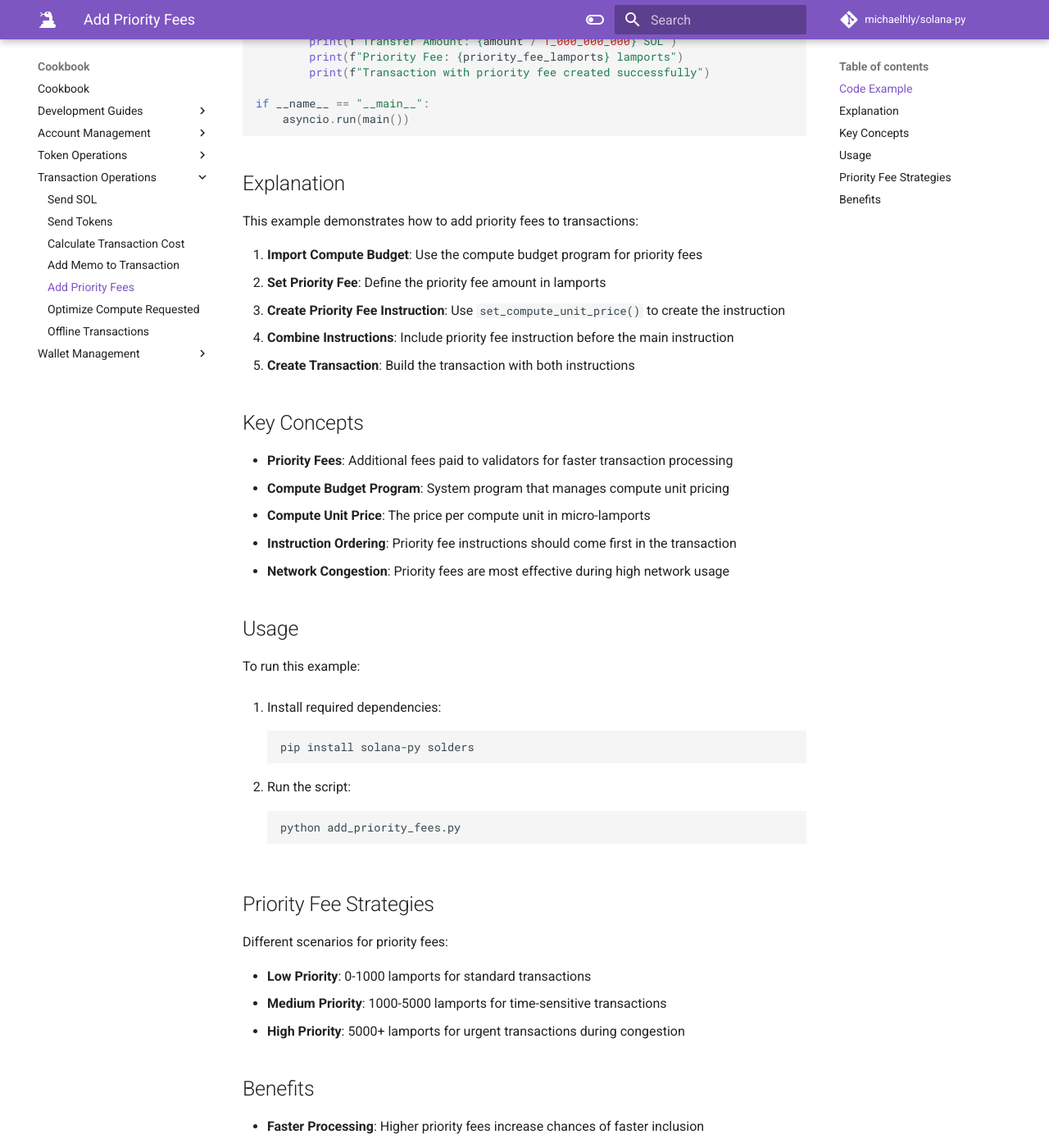
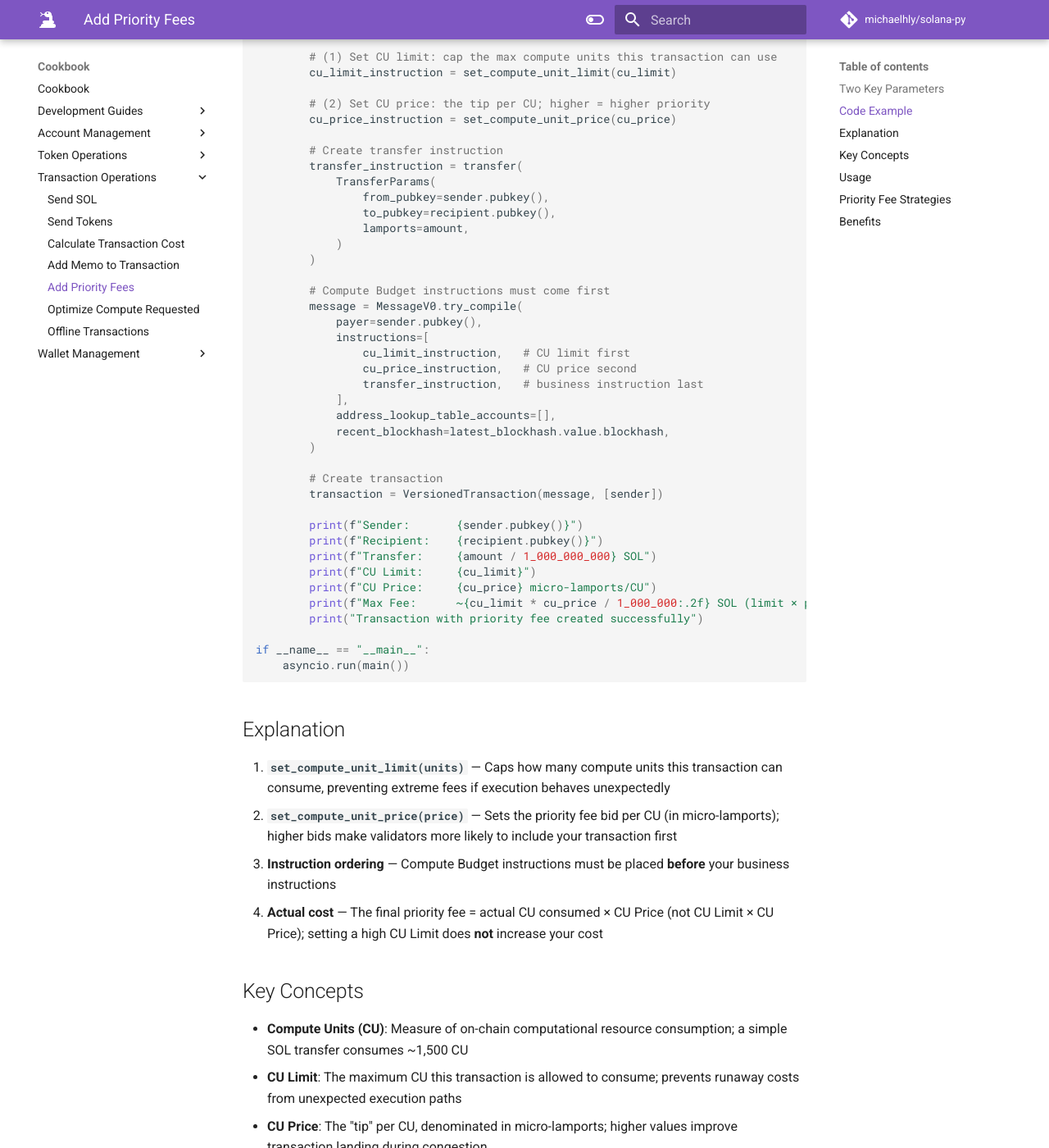
Before and after one commit to michaelhly/solana-py, an MkDocs documentation site: the page built from docs/cookbook/transaction-operations/add-priority-fees.md, in a window 1280 px wide and 1400 px high, scrolled down 1405 px. Shown: the whole window at 82% size. Built offline with MkDocs 1.6.1 and Material for MkDocs 9.7.7, drawn with Linux system fonts in a browser that asks for light colours; comment, search, counter and statistics services are not loaded; some of the changed text lies outside the part shown.

Commit message:
add priority fee guide

```diff
--- a/docs/cookbook/transaction-operations/add-priority-fees.md
+++ b/docs/cookbook/transaction-operations/add-priority-fees.md
@@ -1,6 +1,21 @@
 # Add Priority Fees
 
 Learn how to add priority fees to Solana transactions to increase the likelihood of faster processing during network congestion.
+
+## Two Key Parameters
+
+Solana uses two parameters from the **Compute Budget Program** to control transaction priority:
+
+| Parameter              | Instruction              | Unit                | Description                                                                              |
+| ---------------------- | ------------------------ | ------------------- | ---------------------------------------------------------------------------------------- |
+| **Compute Unit Limit** | `set_compute_unit_limit` | CU (Compute Units)  | Caps the **maximum** compute units the transaction can consume, preventing runaway costs |
+| **Compute Unit Price** | `set_compute_unit_price` | micro-lamports / CU | The additional fee paid per compute unit; a **higher price means higher priority**       |
+
+In short:
+- **CU Limit** = sets a ceiling on how much compute you can use → prevents "budget blowout"
+- **CU Price** = how much you bid per CU → higher bids get picked up by validators first
+
+> By default, each transaction can use up to **200,000 CU**. For simple transactions (e.g., a basic SOL transfer uses ~1,500 CU), setting a higher CU Limit does **not** cost more — you only pay for what's actually consumed. However, setting the CU Limit too low will cause the transaction to fail.
 
 ## Code Example
 
@@ -16,12 +31,7 @@
 from solders.system_program import transfer, TransferParams
 from solders.transaction import VersionedTransaction
 from solders.message import MessageV0
-from solders.instruction import Instruction
-from solders.pubkey import Pubkey
-from solders.compute_budget import set_compute_unit_price
-
-# Compute Budget Program ID
-COMPUTE_BUDGET_PROGRAM_ID = Pubkey.from_string("ComputeBudget111111111111111111111111111111")
+from solders.compute_budget import set_compute_unit_limit, set_compute_unit_price
 
 async def main():
     rpc = AsyncClient("https://api.devnet.solana.com")
@@ -30,40 +40,52 @@
     recipient = Keypair()
 
     amount = 1_000_000_000  # 1 SOL
-    priority_fee_lamports = 5000  # 5000 lamports priority fee
+
+    # ---- Priority fee parameters ----
+    cu_limit = 10_000  # Cap compute units at 10,000
+    cu_price = 5_000  # Bid 5,000 micro-lamports per CU
 
     async with rpc:
         # Get latest blockhash
         latest_blockhash = await rpc.get_latest_blockhash()
 
-        # Create priority fee instruction
-        priority_fee_instruction = set_compute_unit_price(priority_fee_lamports)
+        # (1) Set CU limit: cap the max compute units this transaction can use
+        cu_limit_instruction = set_compute_unit_limit(cu_limit)
+
+        # (2) Set CU price: the tip per CU; higher = higher priority
+        cu_price_instruction = set_compute_unit_price(cu_price)
 
         # Create transfer instruction
         transfer_instruction = transfer(
             TransferParams(
                 from_pubkey=sender.pubkey(),
                 to_pubkey=recipient.pubkey(),
-                lamports=amount
+                lamports=amount,
             )
         )
 
-        # Create message with priority fee instruction first
+        # Compute Budget instructions must come first
         message = MessageV0.try_compile(
             payer=sender.pubkey(),
-            instructions=[priority_fee_instruction, transfer_instruction],
+            instructions=[
+                cu_limit_instruction,   # CU limit first
+                cu_price_instruction,   # CU price second
+                transfer_instruction,   # business instruction last
+            ],
             address_lookup_table_accounts=[],
-            recent_blockhash=latest_blockhash.value.blockhash
+            recent_blockhash=latest_blockhash.value.blockhash,
         )
 
         # Create transaction
         transaction = VersionedTransaction(message, [sender])
 
-        print(f"Sender: {sender.pubkey()}")
-        print(f"Recipient: {recipient.pubkey()}")
-        print(f"Transfer Amount: {amount / 1_000_000_000} SOL")
-        print(f"Priority Fee: {priority_fee_lamports} lamports")
-        print(f"Transaction with priority fee created successfully")
+        print(f"Sender:       {sender.pubkey()}")
+        print(f"Recipient:    {recipient.pubkey()}")
+        print(f"Transfer:     {amount / 1_000_000_000} SOL")
+        print(f"CU Limit:     {cu_limit}")
+        print(f"CU Price:     {cu_price} micro-lamports/CU")
+        print(f"Max Fee:      ~{cu_limit * cu_price / 1_000_000:.2f} SOL (limit × price)")
+        print("Transaction with priority fee created successfully")
 
 if __name__ == "__main__":
     asyncio.run(main())
@@ -71,21 +93,19 @@
 
 ## Explanation
 
-This example demonstrates how to add priority fees to transactions:
-
-1. **Import Compute Budget**: Use the compute budget program for priority fees
-2. **Set Priority Fee**: Define the priority fee amount in lamports
-3. **Create Priority Fee Instruction**: Use `set_compute_unit_price()` to create the instruction
-4. **Combine Instructions**: Include priority fee instruction before the main instruction
-5. **Create Transaction**: Build the transaction with both instructions
+1. **`set_compute_unit_limit(units)`** — Caps how many compute units this transaction can consume, preventing extreme fees if execution behaves unexpectedly
+2. **`set_compute_unit_price(price)`** — Sets the priority fee bid per CU (in micro-lamports); higher bids make validators more likely to include your transaction first
+3. **Instruction ordering** — Compute Budget instructions must be placed **before** your business instructions
+4. **Actual cost** — The final priority fee = actual CU consumed × CU Price (not CU Limit × CU Price); setting a high CU Limit does **not** increase your cost
 
 ## Key Concepts
 
-- **Priority Fees**: Additional fees paid to validators for faster transaction processing
-- **Compute Budget Program**: System program that manages compute unit pricing
-- **Compute Unit Price**: The price per compute unit in micro-lamports
-- **Instruction Ordering**: Priority fee instructions should come first in the transaction
-- **Network Congestion**: Priority fees are most effective during high network usage
+- **Compute Units (CU)**: Measure of on-chain computational resource consumption; a simple SOL transfer consumes ~1,500 CU
+- **CU Limit**: The maximum CU this transaction is allowed to consume; prevents runaway costs from unexpected execution paths
+- **CU Price**: The "tip" per CU, denominated in micro-lamports; higher values improve transaction landing during congestion
+- **Actual billing**: You pay actual CU consumed × CU Price, not Limit × Price
+- **Default limit**: Without explicit setting, the default cap is 200,000 CU per transaction; simple transfers typically use far less
+- **Instruction ordering**: Compute Budget instructions must always appear before business instructions
 
 ## Usage
 
```
